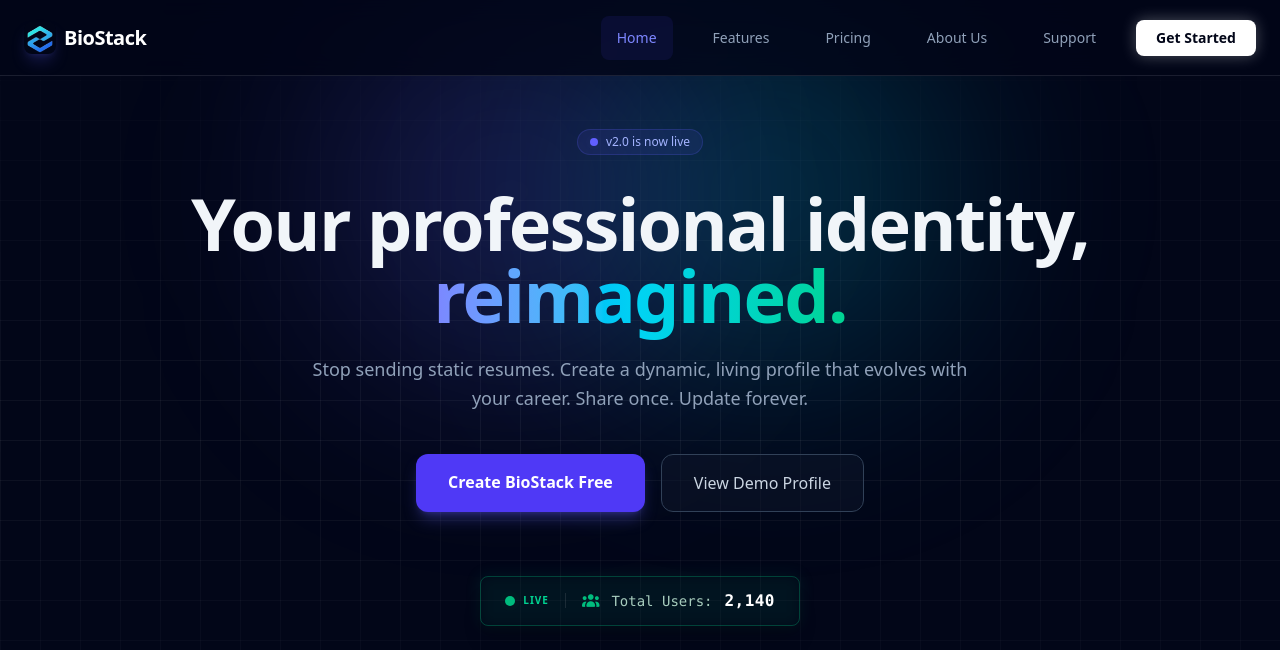
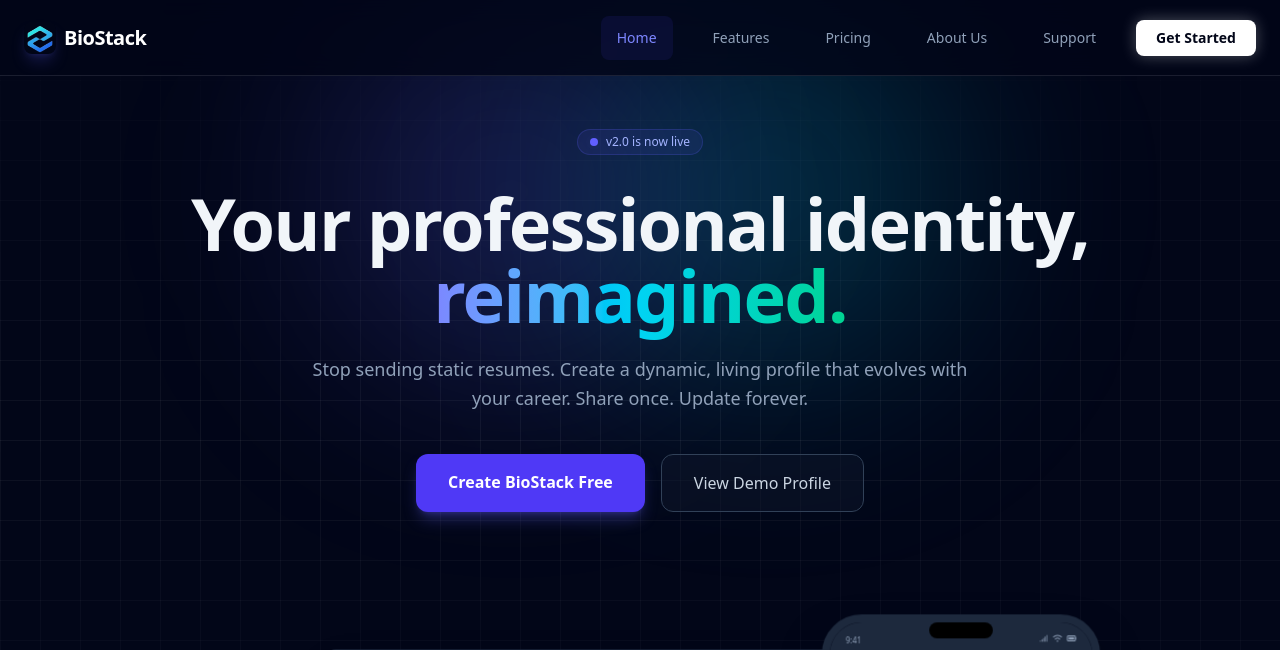
Before and after one commit to Raju-07/BioStack, a Django app: page / in a window 1280 px wide. Shown: the top 650 px of the page. Run offline with Django 5.2, Linux system fonts and the light colour scheme; some libraries are stand-ins or nearby versions.

Commit message:
removed usercount from homepage

```diff
--- a/templates/home.html
+++ b/templates/home.html
@@ -82,31 +82,6 @@
       <a href="{% url 'templates' %}" class="px-8 py-4 rounded-xl border border-slate-700 bg-slate-900/50 hover:bg-slate-800 transition text-slate-300 hover:text-white">
         View Demo Profile
       </a>
-    </div>
-
-    <div class="flex justify-center mb-16 fade-in-up delay-100">
-        <div class="relative group cursor-default">
-
-            <div class="absolute -inset-0.5 bg-emerald-500/20 rounded-lg blur opacity-40 group-hover:opacity-70 transition duration-500"></div>
-
-            <div class="relative inline-flex items-center gap-4 px-6 py-3 border border-emerald-500/30 rounded-lg shadow-xl">
-
-                <div class="flex items-center gap-2 pr-4 border-r border-white/10">
-                    <span class="relative flex h-2.5 w-2.5">
-                        <span class="animate-ping absolute inline-flex h-full w-full rounded-full bg-emerald-400 opacity-75"></span>
-                        <span class="relative inline-flex rounded-full h-2.5 w-2.5 bg-emerald-500"></span>
-                    </span>
-                    <span class="text-[10px] font-bold text-emerald-400 uppercase tracking-widest">Live</span>
-                </div>
-
-                <div class="flex items-center gap-3 font-mono text-sm text-emerald-100/80">
-                    <i class="fa-solid fa-users text-emerald-500"></i>
-                    <span>Total Users:</span>
-                    <span id = "live-user-count" class="font-bold text-white text-base tracking-wide">{{ total_users|default:"2,140" }}</span>
-                </div>
-
-            </div>
-        </div>
     </div>
 
     <div class="relative mx-auto w-full max-w-5xl h-[600px] mt-16 perspective-1000">
```
